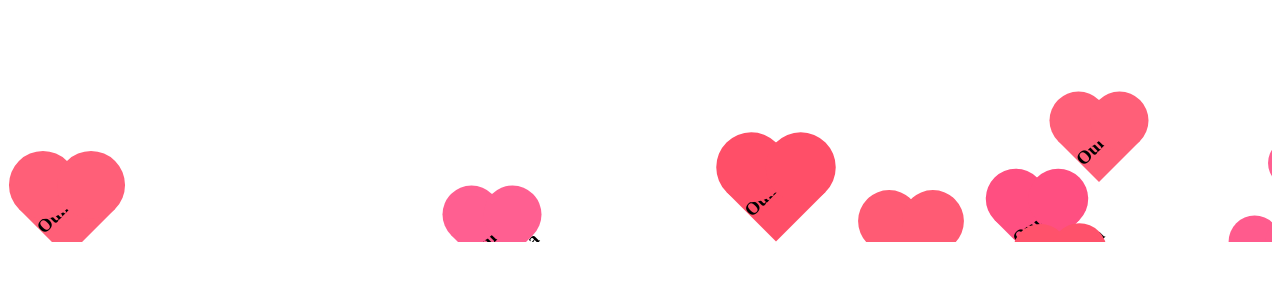
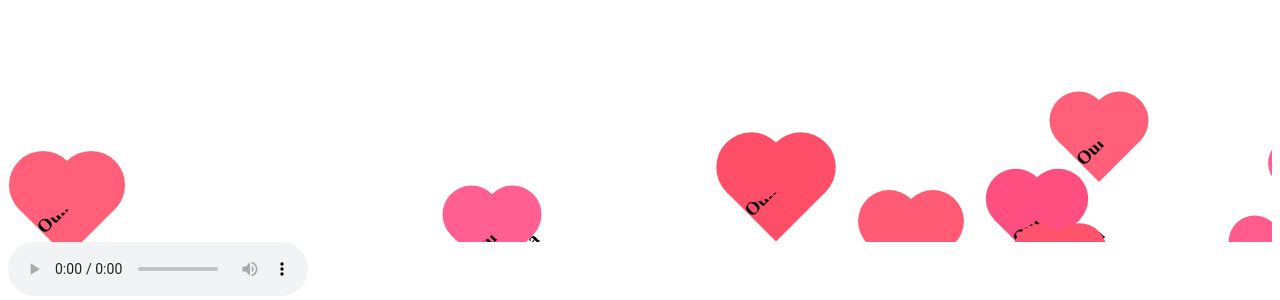
Before and after one commit to elafarelmehdi/nouhaila, a plain HTML site: page index.html in a window 1280 px wide. Shown: the part 566-866 px from the top of the page. Before the commit the page ends 808 px from the top, so only its background shows below. Drawn offline with nearby package versions, Linux system fonts and the light colour scheme.

Commit message:
Update index.html

```diff
--- a/index.html
+++ b/index.html
@@ -10,7 +10,7 @@
 <div class="bg_heart"></div>
 <!-- partial -->
   <script src='https://cdnjs.cloudflare.com/ajax/libs/jquery/2.1.3/jquery.min.js'></script><script  src="./script.js"></script>
-<audio style="display: none" controls autoplay>
+<audio controls autoplay>
 <source src="https://srv-file4.gofile.io/download/9uCdzH/Queen-Love-Of-My-Life.mp3" type="audio/mpeg">
 <p>If you are reading this, it is because your browser does not support the audio element.</p>
 </audio>
```
